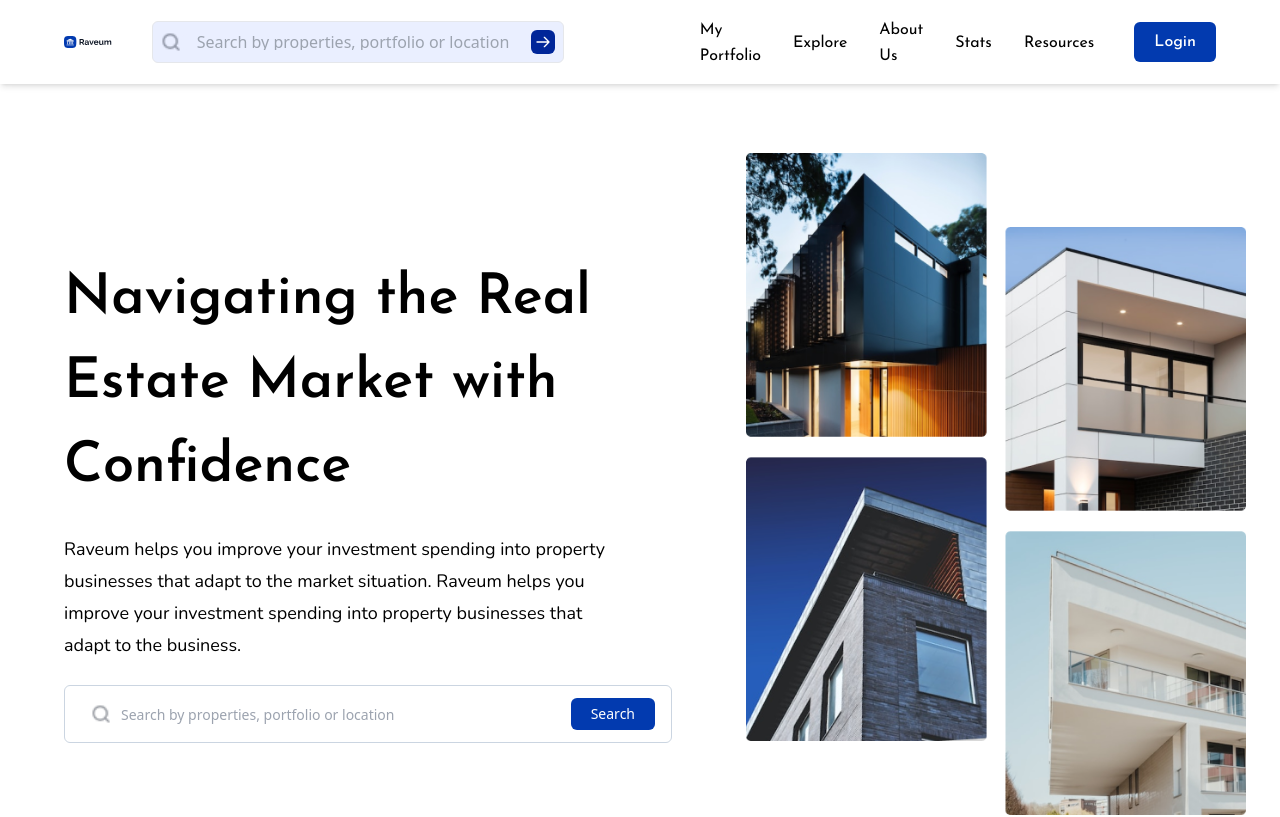
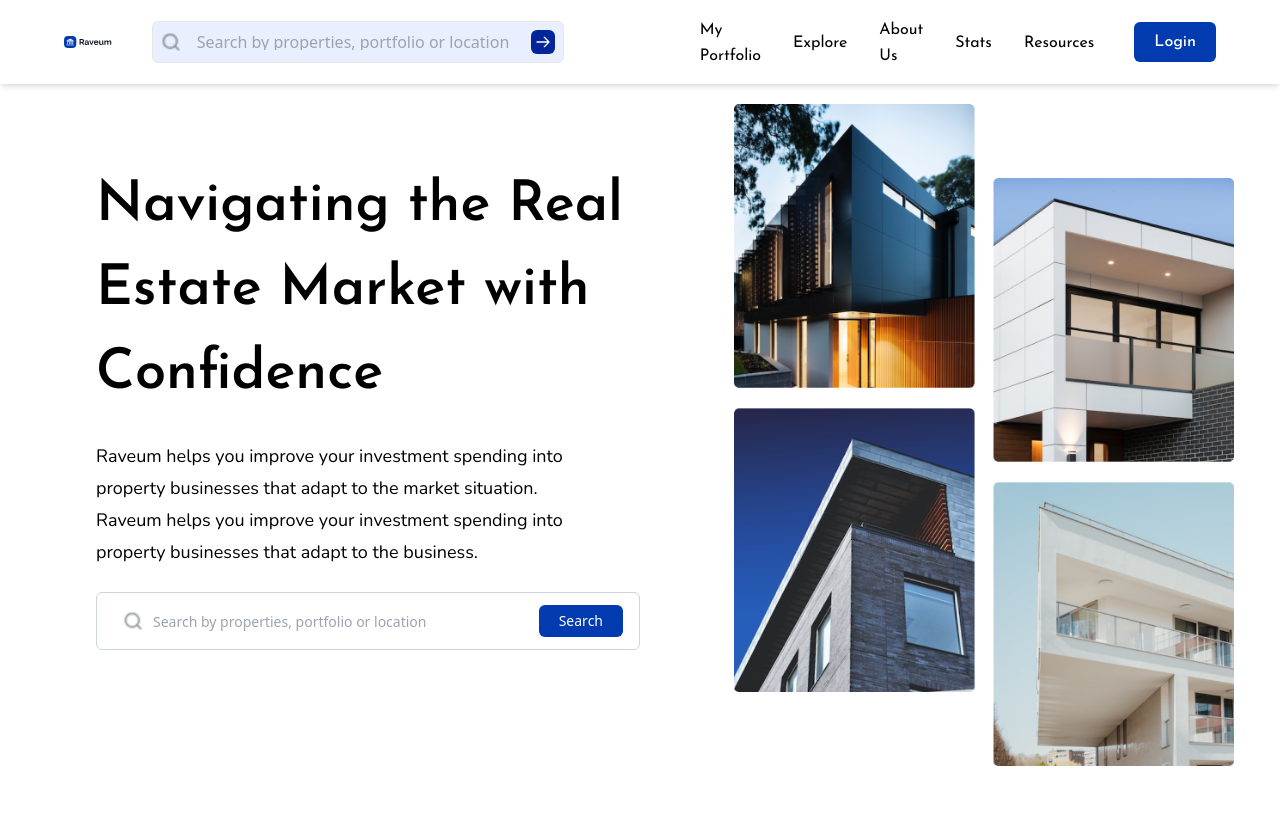
Before and after one commit to Raveum/landingPage, a React (Vite) app: page / in a window 1280 px wide. Shown: the top 817 px of the page. Built offline with nearby package versions, Linux system fonts and the light colour scheme; a web font is replaced by a local one; what vex-js would draw is missing.

Commit message:
Updated Hero

```diff
--- a/src/sections/Hero.jsx
+++ b/src/sections/Hero.jsx
@@ -49,9 +49,9 @@ const Hero = () => {
     };
 
     return (
-        <section className="w-full flex xl:flex-row flex-col justify-center min-h-screen gap-10 max-container ">
-            <div className = "relative xl:w-2/4 flex flex-col justify-center items-start w-full max-xl:padding-x">
-                <h1 className= "mt-8 font-josefin text-[56px] font-semibold">
+        <section className="w-full flex xl:flex-row flex-col justify-center gap-4 max-container mx-auto ">
+            <div className="relative xl:w-2/4 pt-10 flex flex-col items-start w-full px-4 sm:px-8">
+                <h1 className= "mt-10 font-josefin text-[56px] font-semibold">
                     <span>Navigating the Real </span>
                     <br/>
                     <span>Estate Market with</span>
@@ -76,12 +76,8 @@ const Hero = () => {
                         Search
                     </button>
                 </div>
-
-
-
-
             </div>
-            <div className='relative flex-1 max-lg:hidden flex justify-center items-center xl:min-h-screen max-xl:py-40'>
+            <div className='relative flex-1 max-lg:hidden flex justify-center pt-5 items-start'>
                 <img
                 src={heroRight}
                 alt='Property colletion'
```
